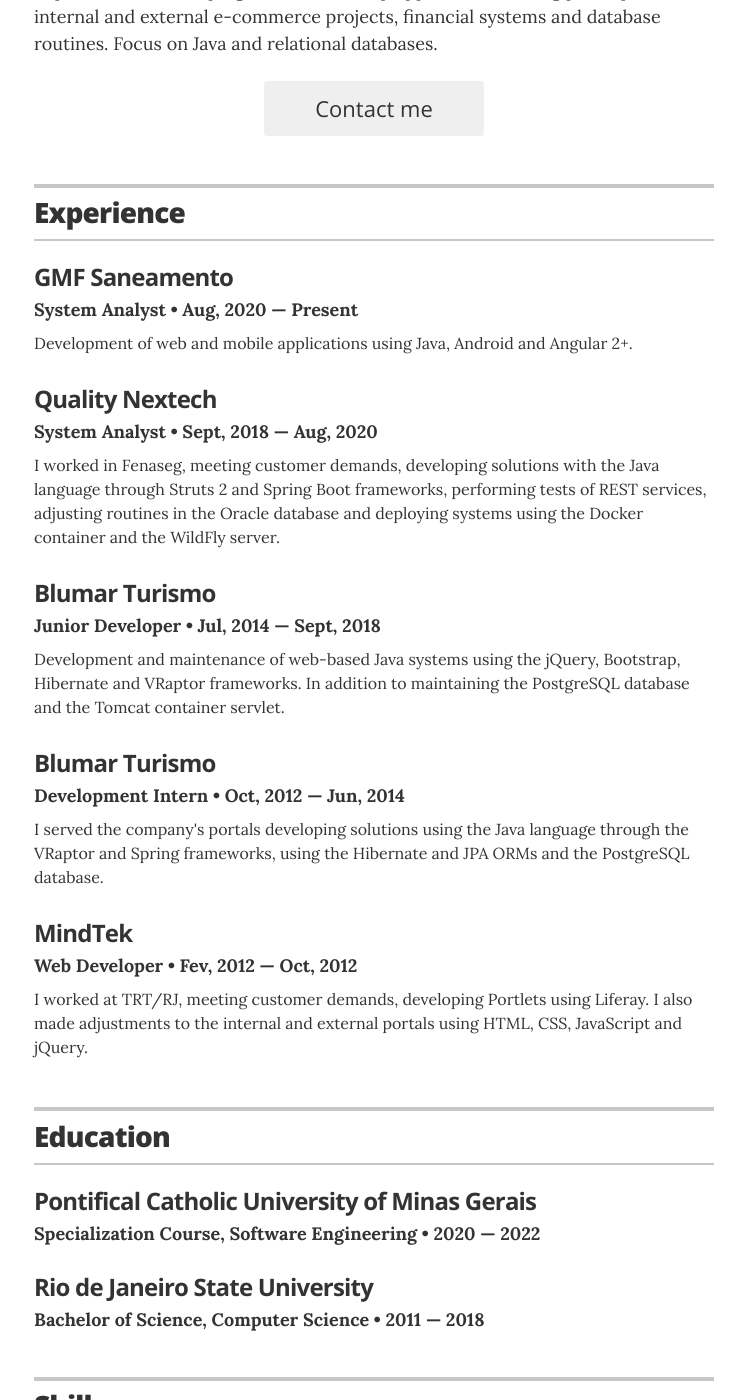
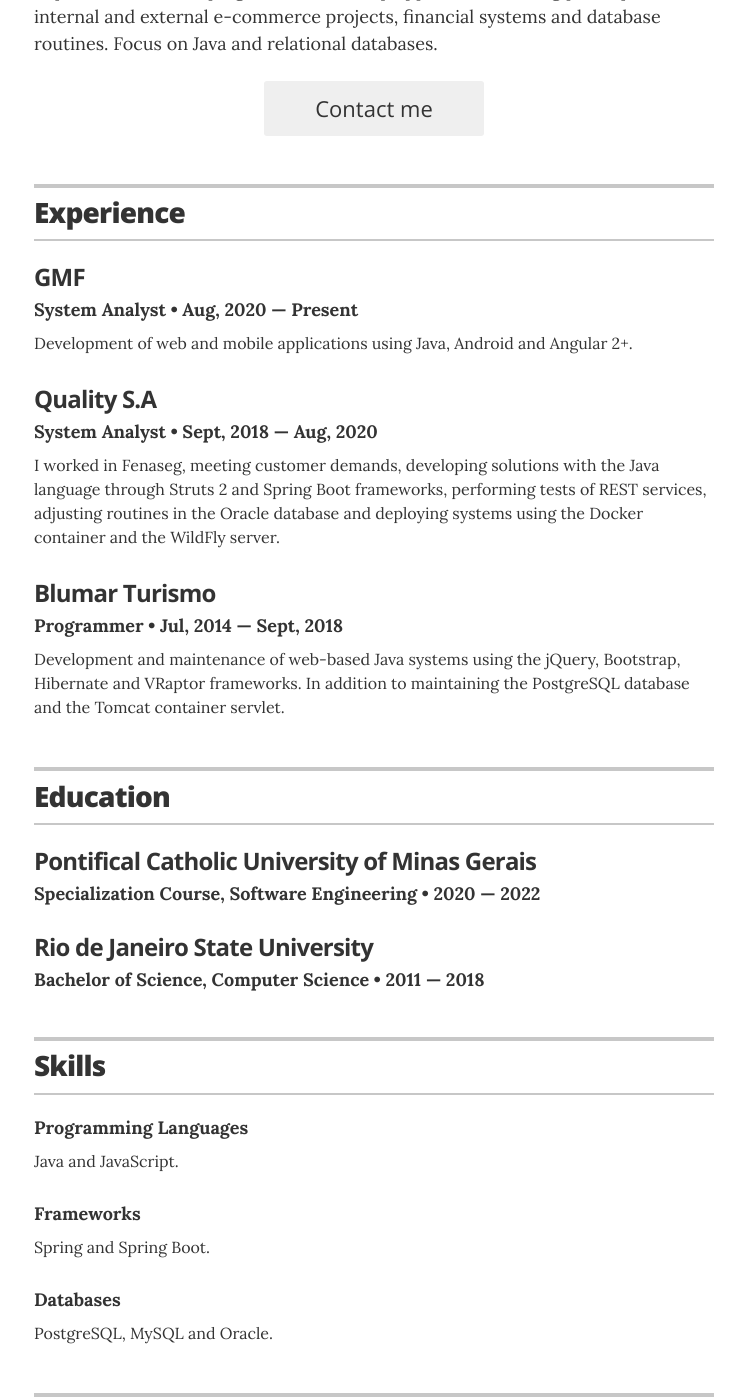
Before and after one commit to pedrobezerradev/pedrobezerradev.github.io, a Jekyll site: the page built from index.html, in a window 1280 px wide and 1400 px high, scrolled down 310 px. Shown: the whole window, without its empty margins (266-1011 px from the left). Built offline with Jekyll 4.4.1, drawn with Linux system fonts in a browser that asks for light colours.

Commit message:
correção na experiência

```diff
--- a/_data/experience.yml
+++ b/_data/experience.yml
@@ -1,31 +1,31 @@
 # Jobs
 
 # System Analyst
-- company: GMF Saneamento
+- company: GMF
   position: System Analyst
   duration: Aug, 2020 &mdash; Present
   summary: Development of web and mobile applications using Java, Android and Angular 2+.
 
 # System Analyst
-- company: Quality Nextech
+- company: Quality S.A
   position: System Analyst
   duration: Sept, 2018 &mdash; Aug, 2020
   summary: I worked in Fenaseg, meeting customer demands, developing solutions with the Java language through Struts 2 and Spring Boot frameworks, performing tests of REST services, adjusting routines in the Oracle database and deploying systems using the Docker container and the WildFly server.
 
-# Junior Developer
+# Programmer
 - company: Blumar Turismo
-  position: Junior Developer
+  position: Programmer
   duration:  Jul, 2014 &mdash; Sept, 2018
   summary: Development and maintenance of web-based Java systems using the jQuery, Bootstrap, Hibernate and VRaptor frameworks. In addition to maintaining the PostgreSQL database and the Tomcat container servlet.
 
-# Development Intern
-- company: Blumar Turismo
-  position: Development Intern
-  duration:  Oct, 2012 &mdash; Jun, 2014
-  summary: I served the company's portals developing solutions using the Java language through the VRaptor and Spring frameworks, using the Hibernate and JPA ORMs and the PostgreSQL database.
+# Intern
+#- company: Blumar Turismo
+#  position: Intern
+#  duration:  Oct, 2012 &mdash; Jun, 2014
+#  summary: I served the company's portals developing solutions using the Java language through the VRaptor and Spring frameworks, using the Hibernate and JPA ORMs and the PostgreSQL database.
 
 # Web Developer
-- company: MindTek
-  position: Web Developer
-  duration:  Fev, 2012 &mdash; Oct, 2012
-  summary: I worked at TRT/RJ, meeting customer demands, developing Portlets using Liferay. I also made adjustments to the internal and external portals using HTML, CSS, JavaScript and jQuery.
+#- company: MindTek
+#  position: Web Developer
+#  duration:  Fev, 2012 &mdash; Oct, 2012
+#  summary: I worked at TRT/RJ, meeting customer demands, developing Portlets using Liferay. I also made adjustments to the internal and external portals using HTML, CSS, JavaScript and jQuery.
```
